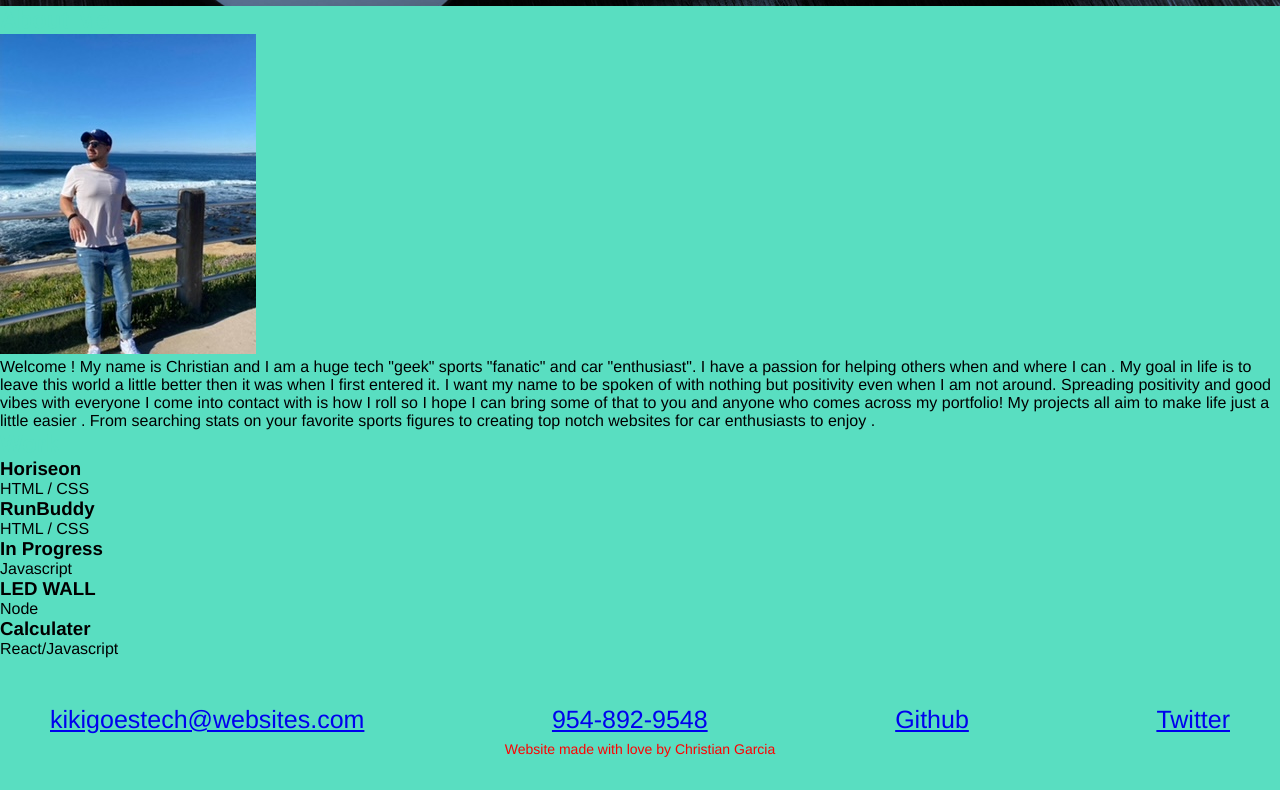
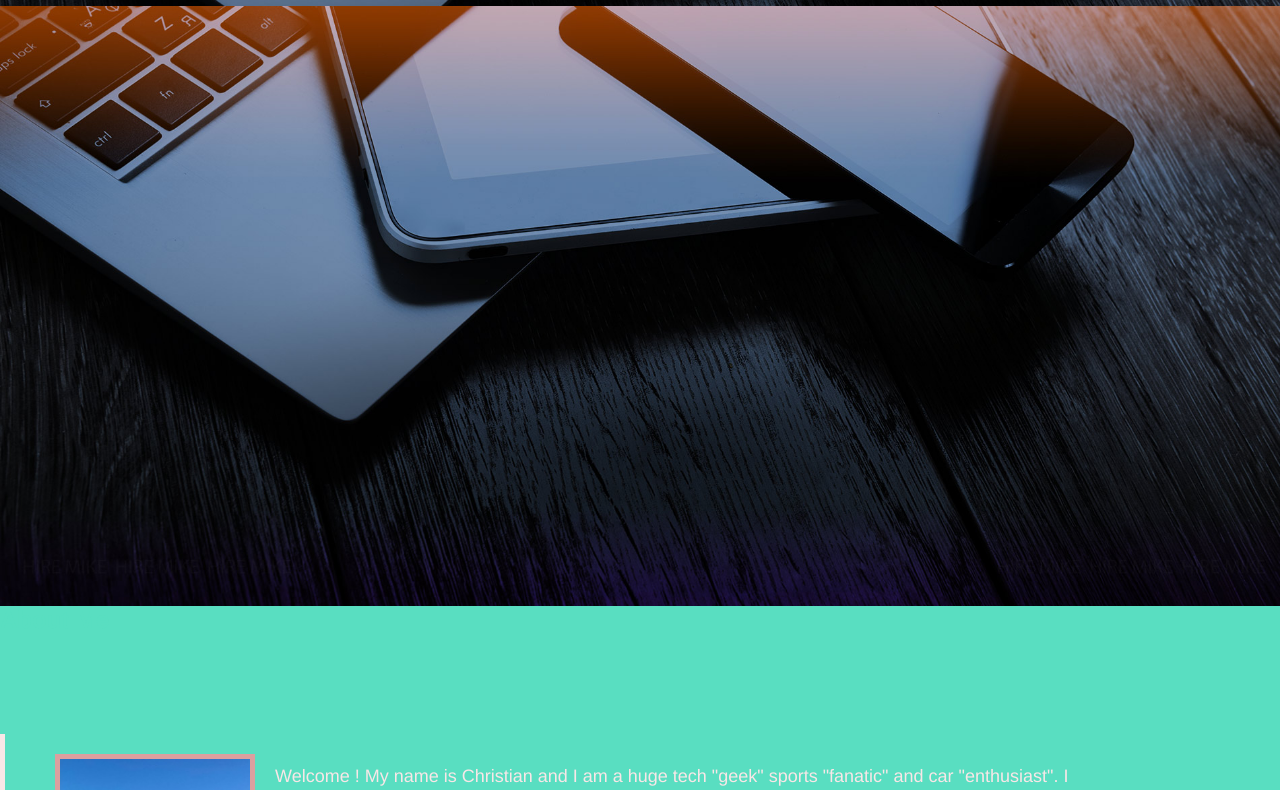
Before and after one commit to kikigoestech/My-Portfolio, a plain HTML site: page index.html in a window 1280 px wide. Shown: the part 67-857 px from the top of the page. Drawn offline with Linux system fonts and the light colour scheme.

Commit message:
css update about me/hero

```diff
--- a/assets/css/style.css
+++ b/assets/css/style.css
@@ -1,7 +1,7 @@
 :root {
     --primary: rgb(89, 222, 193);
     --secondary: rgb(248, 231, 231);
-    --tertiary: white;
+    --tertiary: rgb(220, 159, 159);
 
 }
 
@@ -29,6 +29,24 @@ header {
     background-attachment: fixed;
     background-position: 1%;
 
+}
+
+header a {
+    text-decoration: none;
+    color:aliceblue;
+}
+
+header h1 a {
+    font-weight: lighter;
+    font size: 36px;
+    color: aliceblue;
+    margin:0;
+    transition:color 0s ease-in-out 0s
+}
+
+
+header h1 a:hover {
+    color:aliceblue
 }
 
 nav {
@@ -78,3 +96,77 @@ footer p {
     color: red;
     margin: 0;
 }
+
+.hero {
+    display: flex;
+    justify-content: center;
+    flex-wrap: wrap;
+    align-items: flex-start;
+    background-image: url("../images/hero.jpg");
+    background-size: cover;
+    background-position: center;
+    background-attachment: fixed;
+    background-position: 100%;
+    height: 600px;
+    background-attachment: fixed;
+    background-position: 80%;
+}
+/*hero end*/
+
+.container {
+    margin: 100px auto;
+    padding-right: 100px;
+    width: 100%;
+    display: flex;
+    flex-wrap: wrap;
+    flex: 1 100%;
+    justify-content: center;
+}
+
+/* about me section */
+
+section h2 {
+    color: var(--secondary);
+    font-size: 50px;
+    font-weight: lighter;
+    text-align: right;
+    padding-top: 30px;
+    padding-right: 30px;
+    flex: 1 20%;
+}
+
+.aboutme {
+    flex: 2 70%;
+    display: flex;
+    flex-wrap: wrap;
+    align-items: center;
+    padding-left: 30px;
+    border-left: 5px solid var(--secondary);
+}
+
+.aboutme p {
+    width: 70%;
+    margin-bottom: 20px;
+    color: var(--secondary);
+    line-height: 1.7;
+    font-size: 18px;
+    padding-top: 20px;
+}
+
+.about-img {
+    margin-left: 20px;
+}
+
+.about-img img {
+    max-width: 200px;
+    border: 5px solid var(--tertiary);
+    height: auto;
+    float: left;
+    margin: 20px 20px 0 0;
+    flex: 2 0 0;
+}
+
+.about-img img:hover {
+    opacity: 0.5;
+}
+/*about me end
--- a/index.html
+++ b/index.html
@@ -12,17 +12,11 @@
 <body>
 
  <!--Header-->
-  <header>
-
+<header>
   <h1>Christian Garcia</h1>
-
-
  <nav>
-      <!-- Unordered list element -->
-<ul>
-    <!-- List item element-->
+    <ul>
     <li>
-      <!-- Anchor element -->
       <a href="#about-me">About Me</a>
     </li>
     <li>
@@ -39,6 +33,7 @@
 </header>
 <!-- Header end-->
 
+<!--Hero image of laptop-->
 <section class="hero"></section>
 
 
@@ -69,8 +64,19 @@
 </section>
 
 
+
+
+
+
+
+
+
+
+
+
+
+
 <!--Portfolio Start-->
-
 <main id="work">
 
   <div class="container">
@@ -78,48 +84,53 @@
   <h2>Work</h2>
 
       <div class="img-container">
-
-          <div class="Mainwork img">
-            <div class="text">
+          <!--highlighted work to contain largest section-->
+          <div class="firstwork img">
+              <a href="https://joshuaaldrich.github.io/run-buddy/" target="_blank"></a>
+              <div class="text">
+                  <h3>Run Buddy</h3>
+                  <p>HTML / CSS</p>
+              </div>
+          </div>
+          <!--Horiseon-->
+          <div class="work img-1">
+              <a href="https://joshuaaldrich.github.io/Horiseon-Accessibility-changes/" target="_blank"></a>
+              <div class="text">
                   <h3>Horiseon</h3>
                   <p>HTML / CSS</p>
               </div>
           </div>
-
-          <div class="work img-1">
+          <!-- DDTEN project -->
+          <div class="work img-2">
+              <a href="https://m.facebook.com/DD-10-LLC-101252281781627/" target="_blank"></a>
               <div class="text">
-                  <h3>RunBuddy</h3>
+                  <h3>In Progress</h3>
                   <p>HTML / CSS</p>
               </div>
           </div>
-
-          <div class="work img-2">
-             <div class="text">
+          <!--Javascript project-->
+          <div class="work img-3">
+              <a href="https://github.com/JoshuaAldrich" target="_blank"></a>
+              <div class="text">
                   <h3>In Progress</h3>
                   <p>Javascript</p>
               </div>
-          </div>
-
-          <div class="work img-3">
-            <div class="text">
-                  <h3>LED WALL</h3>
-                  <p>Node</p>
               </div>
-              </div>
-
+          <!--Python project tbd-->
           <div class="work img-4">
-
+              <a href="https://github.com/JoshuaAldrich" target="_blank"></a>
               <div class="text">
-                  <h3>Calculater</h3>
-                  <p>React/Javascript</p>
+                  <h3>In Progress</h3>
+                  <p>Python</p>
               </div>
           </div>
 
-      </div>
+      </div><!--end image container-->
 
-  </div>
+  </div><!--end container div-->
 
 </main>
+
 
 
 
```
Also changed, not shown: 1 other file.
